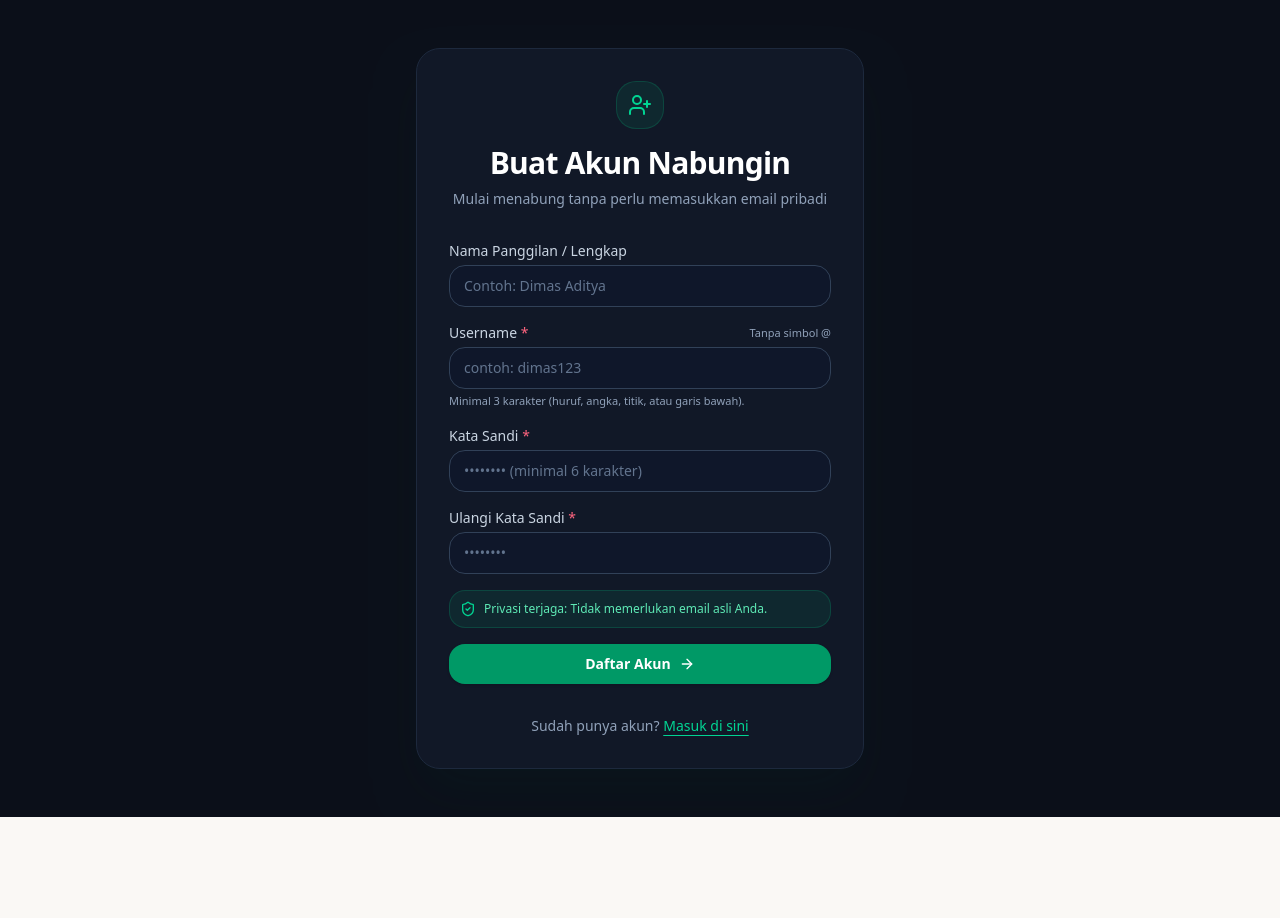
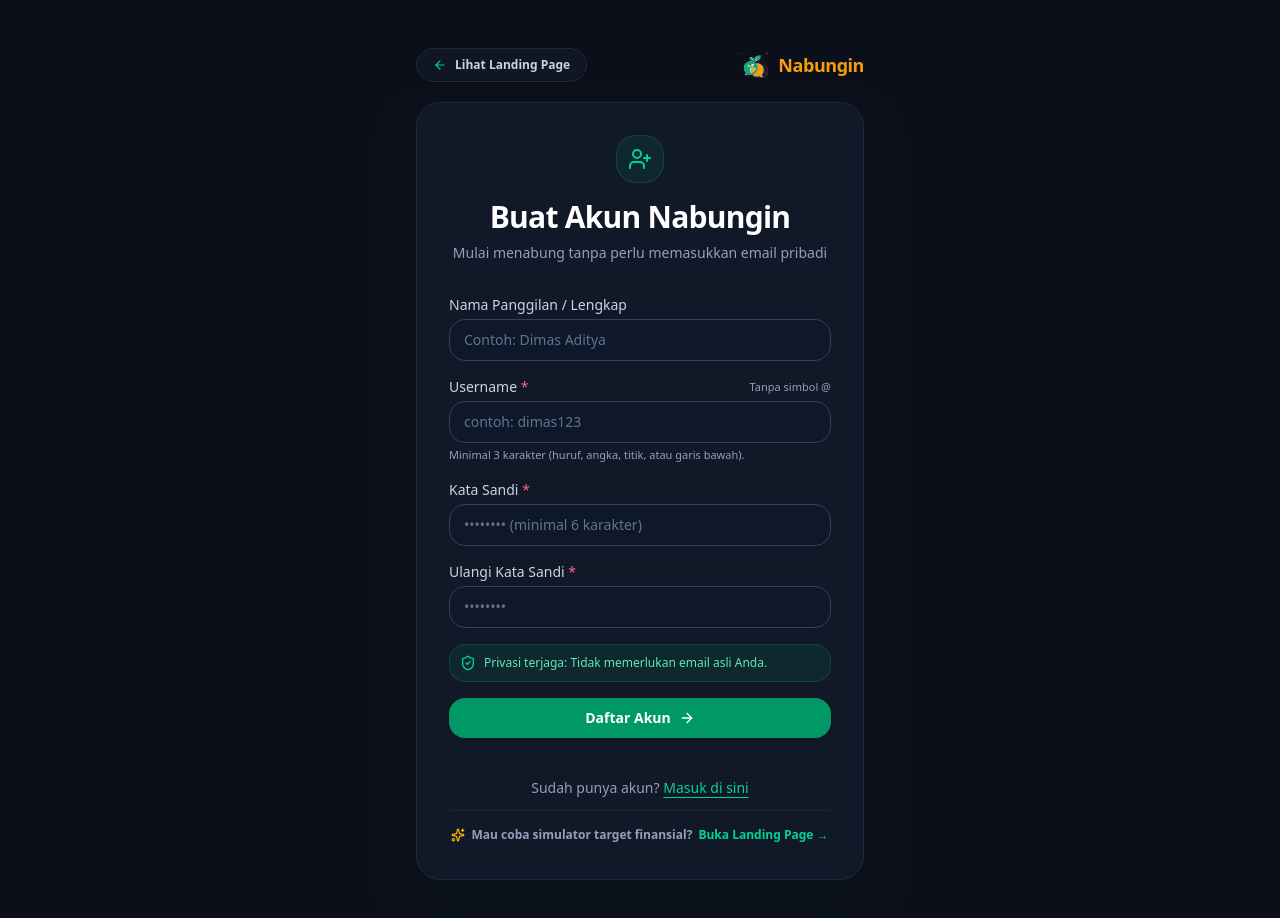
Before and after one commit to karangsawo123/nabungin, a Next.js app: page /register in a window 1280 px wide. Shown: the top 918 px of the page. Before the commit the page ends 817 px from the top, so only its background shows below. Built offline with nearby package versions, Linux system fonts and the light colour scheme.

Commit message:
feat(auth): add button and link to view landing page on login and register pages

```diff
--- a/src/app/(auth)/login/page.tsx
+++ b/src/app/(auth)/login/page.tsx
@@ -4,8 +4,9 @@
 import { useRouter, useSearchParams } from 'next/navigation'
 import Link from 'next/link'
 import { createClient } from '@/lib/supabase/client'
-import { LogIn, Loader2, ArrowRight, User } from 'lucide-react'
+import { LogIn, Loader2, ArrowRight, User, ArrowLeft, Home, Sparkles } from 'lucide-react'
 import { formatAuthIdentifier } from '@/lib/auth-helpers'
+import { Logo } from '@/components/brand/logo'
 
 function LoginForm() {
   const router = useRouter()
@@ -65,7 +66,21 @@
 
   return (
     <div className="flex min-h-screen flex-col items-center justify-center bg-[#0B0F19] px-4 py-12 text-slate-100 sm:px-6 lg:px-8">
-      <div className="w-full max-w-md space-y-8 rounded-2xl border border-slate-800 bg-[#111827] p-8 shadow-2xl shadow-emerald-950/20">
+      {/* Navigation to Landing Page Header */}
+      <div className="w-full max-w-md mb-5 flex items-center justify-between">
+        <Link
+          href="/"
+          className="group inline-flex items-center gap-2 rounded-full border border-slate-800 bg-[#111827]/90 px-4 py-2 text-xs font-bold text-slate-300 shadow-sm backdrop-blur-md transition-all hover:border-emerald-500/40 hover:bg-slate-800 hover:text-white"
+          title="Kembali ke Landing Page Nabungin"
+        >
+          <ArrowLeft className="h-3.5 w-3.5 text-emerald-400 transition-transform group-hover:-translate-x-1" />
+          <span>Lihat Landing Page</span>
+        </Link>
+
+        <Logo variant="horizontal" size="sm" withLink />
+      </div>
+
+      <div className="w-full max-w-md space-y-7 rounded-2xl border border-slate-800 bg-[#111827] p-8 shadow-2xl shadow-emerald-950/20">
         <div className="text-center">
           <div className="mx-auto flex h-12 w-12 items-center justify-center rounded-xl bg-emerald-500/10 text-emerald-400 border border-emerald-500/20">
             <LogIn className="h-6 w-6" />
@@ -84,7 +99,7 @@
           </div>
         )}
 
-        <form className="mt-8 space-y-5" onSubmit={handleSubmit}>
+        <form className="mt-6 space-y-5" onSubmit={handleSubmit}>
           <div>
             <label
               htmlFor="username"
@@ -154,7 +169,8 @@
           </button>
         </form>
 
-        <div className="text-center text-sm text-slate-400">
+        <div className="space-y-3 pt-2 text-center text-sm text-slate-400">
+          <div>
             Belum punya akun?{' '}
             <Link
               href="/register"
@@ -162,6 +178,19 @@
             >
               Daftar dengan username di sini
             </Link>
+          </div>
+
+          {/* Secondary Landing Page Link */}
+          <div className="border-t border-slate-800/80 pt-4">
+            <Link
+              href="/"
+              className="group inline-flex items-center gap-1.5 text-xs font-semibold text-slate-400 hover:text-emerald-300 transition-colors"
+            >
+              <Sparkles className="h-3.5 w-3.5 text-amber-400" />
+              <span>Mau coba simulator target finansial?</span>
+              <span className="text-emerald-400 group-hover:underline">Buka Landing Page →</span>
+            </Link>
+          </div>
         </div>
       </div>
     </div>
--- a/src/app/(auth)/register/page.tsx
+++ b/src/app/(auth)/register/page.tsx
@@ -4,8 +4,9 @@
 import { useRouter } from 'next/navigation'
 import Link from 'next/link'
 import { createClient } from '@/lib/supabase/client'
-import { UserPlus, Loader2, ArrowRight, CheckCircle2, ShieldCheck } from 'lucide-react'
+import { UserPlus, Loader2, ArrowRight, CheckCircle2, ShieldCheck, ArrowLeft, Sparkles } from 'lucide-react'
 import { formatAuthIdentifier, validateUsername } from '@/lib/auth-helpers'
+import { Logo } from '@/components/brand/logo'
 
 export default function RegisterPage() {
   const router = useRouter()
@@ -106,6 +107,20 @@
 
   return (
     <div className="flex min-h-screen flex-col items-center justify-center bg-[#0B0F19] px-4 py-12 text-slate-100 sm:px-6 lg:px-8">
+      {/* Navigation to Landing Page Header */}
+      <div className="w-full max-w-md mb-5 flex items-center justify-between">
+        <Link
+          href="/"
+          className="group inline-flex items-center gap-2 rounded-full border border-slate-800 bg-[#111827]/90 px-4 py-2 text-xs font-bold text-slate-300 shadow-sm backdrop-blur-md transition-all hover:border-emerald-500/40 hover:bg-slate-800 hover:text-white"
+          title="Kembali ke Landing Page Nabungin"
+        >
+          <ArrowLeft className="h-3.5 w-3.5 text-emerald-400 transition-transform group-hover:-translate-x-1" />
+          <span>Lihat Landing Page</span>
+        </Link>
+
+        <Logo variant="horizontal" size="sm" withLink />
+      </div>
+
       <div className="w-full max-w-md space-y-8 rounded-2xl border border-slate-800 bg-[#111827] p-8 shadow-2xl shadow-emerald-950/20">
         <div className="text-center">
           <div className="mx-auto flex h-12 w-12 items-center justify-center rounded-xl bg-emerald-500/10 text-emerald-400 border border-emerald-500/20">
@@ -261,7 +276,8 @@
               </button>
             </form>
 
-            <div className="text-center text-sm text-slate-400">
+            <div className="space-y-3 pt-2 text-center text-sm text-slate-400">
+              <div>
                 Sudah punya akun?{' '}
                 <Link
                   href="/login"
@@ -270,6 +286,19 @@
                   Masuk di sini
                 </Link>
               </div>
+
+              {/* Secondary Landing Page Link */}
+              <div className="border-t border-slate-800/80 pt-4">
+                <Link
+                  href="/"
+                  className="group inline-flex items-center gap-1.5 text-xs font-semibold text-slate-400 hover:text-emerald-300 transition-colors"
+                >
+                  <Sparkles className="h-3.5 w-3.5 text-amber-400" />
+                  <span>Mau coba simulator target finansial?</span>
+                  <span className="text-emerald-400 group-hover:underline">Buka Landing Page →</span>
+                </Link>
+              </div>
+            </div>
           </>
         )}
       </div>
```
Lines whose indentation alone changed are shown as unchanged.
